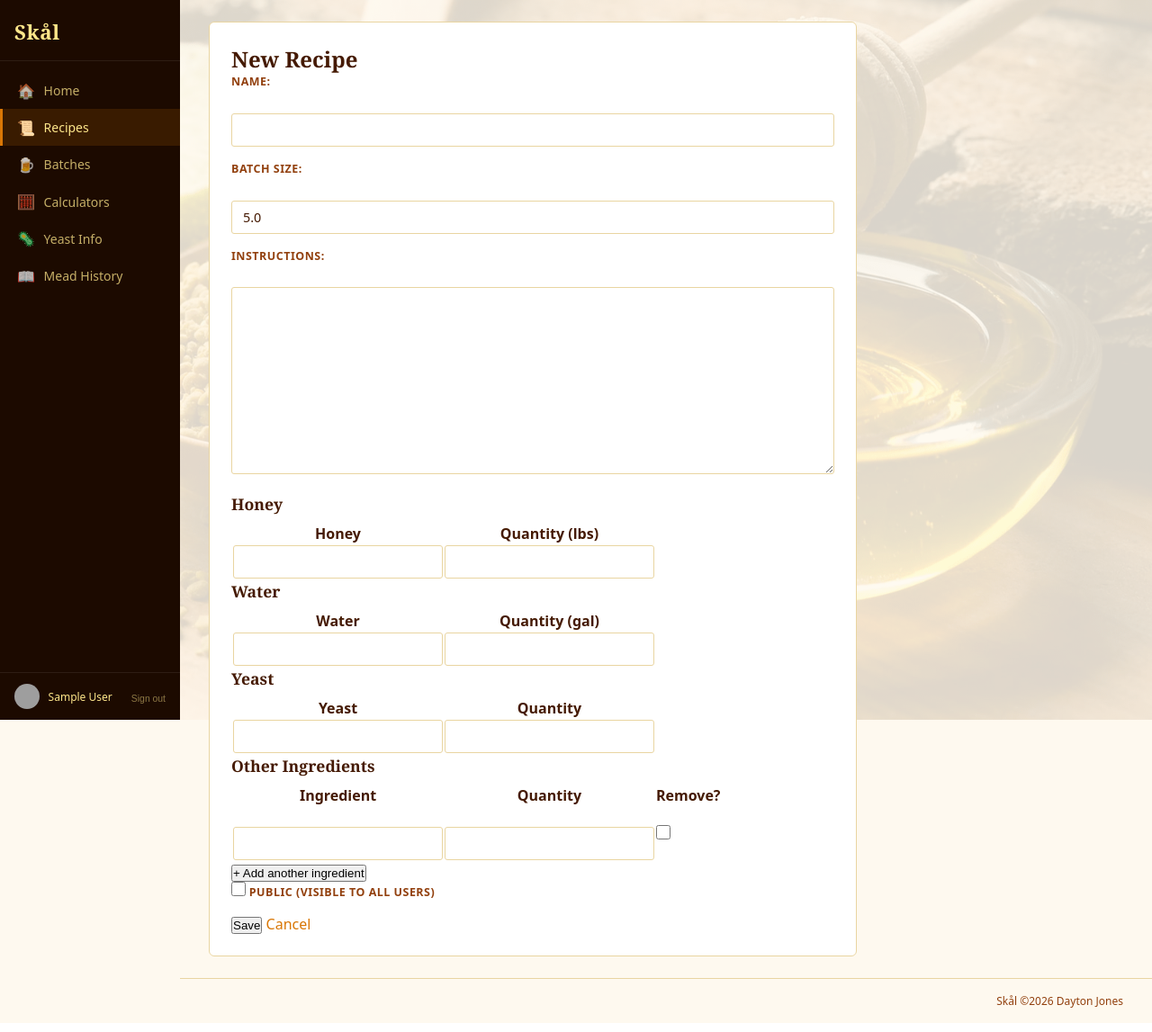
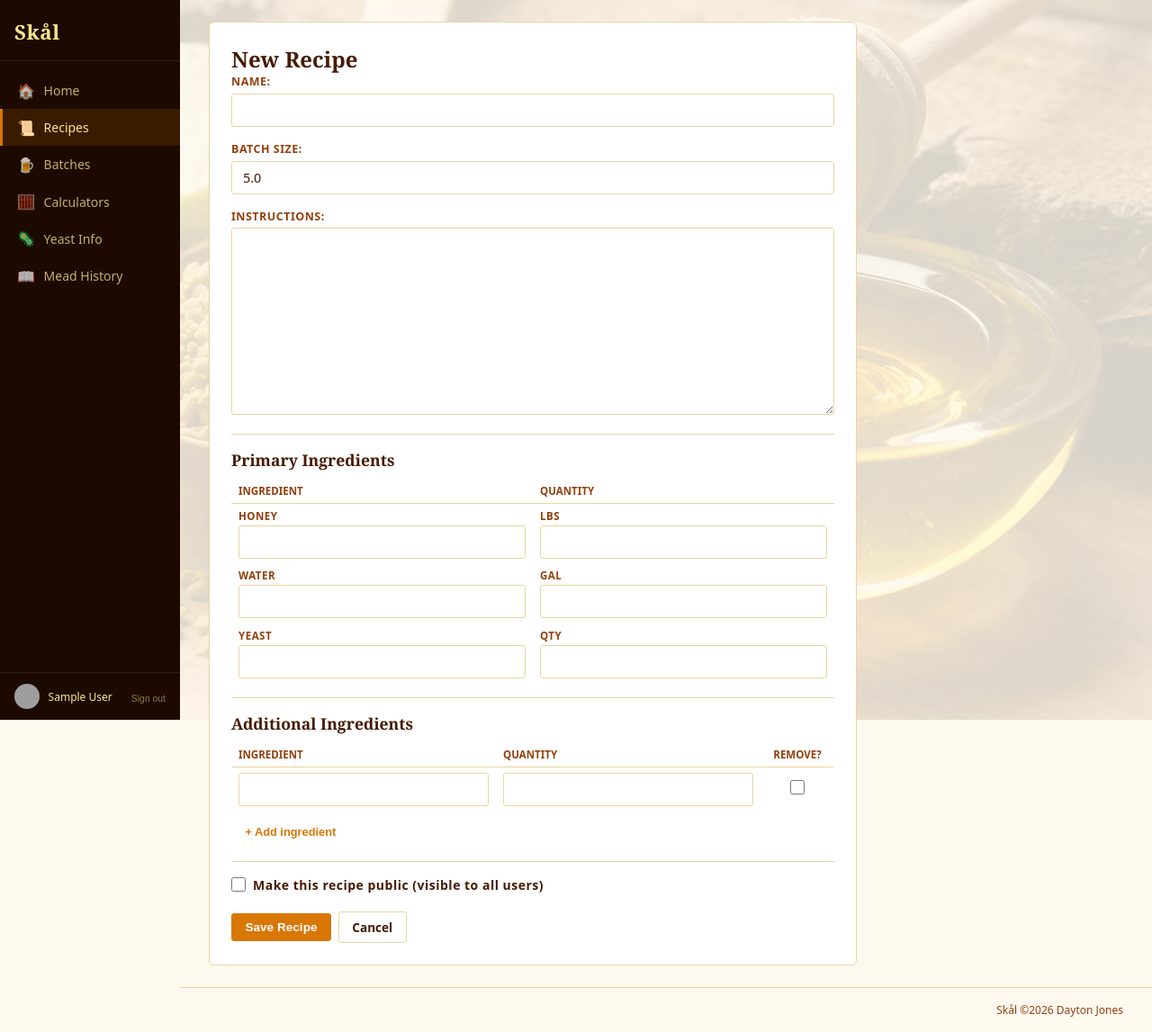
Before and after one commit to daytonjones/Skal, a Django app: page /recipes/new/ in a window 1280 px wide. Shown: the whole page at 90% size. Run offline with Django 5.2, Linux system fonts and the light colour scheme; the visitor is signed in with stand-in values (Sample User, id 1); data comes from the database, SQL or seed files in the repository; grey boxes are pictures that could not be loaded.

Commit message:
feat: recipe detail with Start Batch + Clone, redesigned form and delete pages
Co-Authored-By: Claude Sonnet 4.6 <noreply@anthropic.com>

```diff
--- a/templates/recipes/form.html
+++ b/templates/recipes/form.html
@@ -1,111 +1,111 @@
 {% extends "base.html" %}
 {% load static %}
-
 {% block title %}{% if object %}Edit{% else %}New{% endif %} Recipe{% endblock %}
 
 {% block content %}
 <div class="detail-panel">
-  <h1 class="text-2xl mb-4">{% if object %}Edit{% else %}New{% endif %} Recipe</h1>
+  <h1>{% if object %}Edit Recipe{% else %}New Recipe{% endif %}</h1>
 
   <form method="post">
     {% csrf_token %}
     {{ form.non_field_errors }}
 
-    <div class="form-group">
-      {{ form.name.label_tag }}<br>
-      {{ form.name }} {{ form.name.errors }}
-    </div>
+    <div class="form-group">{{ form.name.label_tag }}{{ form.name }}{{ form.name.errors }}</div>
+    <div class="form-group">{{ form.batch_size.label_tag }}{{ form.batch_size }}{{ form.batch_size.errors }}</div>
+    <div class="form-group">{{ form.instructions.label_tag }}{{ form.instructions }}{{ form.instructions.errors }}</div>
 
-    <div class="form-group">
-      {{ form.batch_size.label_tag }}<br>
-      {{ form.batch_size }} {{ form.batch_size.errors }}
-    </div>
+    <hr style="border:none;border-top:1px solid var(--border);margin:1rem 0;">
+    <h2>Primary Ingredients</h2>
 
-    <div class="form-group">
-      {{ form.instructions.label_tag }}<br>
-      {{ form.instructions }} {{ form.instructions.errors }}
-    </div>
-
-    <h2>Honey</h2>
-    <table class="form-table">
-      <thead><tr><th>Honey</th><th>Quantity (lbs)</th></tr></thead>
+    <table style="width:100%;border-collapse:collapse;font-size:0.875rem;margin-bottom:0.75rem;">
+      <thead>
+        <tr style="border-bottom:1px solid var(--border);">
+          <th style="text-align:left;padding:0.4rem 0.5rem;color:var(--brown-700);font-size:0.72rem;text-transform:uppercase;">Ingredient</th>
+          <th style="text-align:left;padding:0.4rem 0.5rem;color:var(--brown-700);font-size:0.72rem;text-transform:uppercase;">Quantity</th>
+        </tr>
+      </thead>
       <tbody>
         <tr>
-          <td>{{ form.honey }}<br>{{ form.honey.errors }}</td>
-          <td>{{ form.honey_quantity }}<br>{{ form.honey_quantity.errors }}</td>
+          <td style="padding:0.35rem 0.5rem;">
+            <label style="font-size:0.72rem;text-transform:uppercase;margin-bottom:0.2rem;">Honey</label>
+            {{ form.honey }}<br>{{ form.honey.errors }}
+          </td>
+          <td style="padding:0.35rem 0.5rem;">
+            <label style="font-size:0.72rem;text-transform:uppercase;margin-bottom:0.2rem;">lbs</label>
+            {{ form.honey_quantity }}<br>{{ form.honey_quantity.errors }}
+          </td>
         </tr>
-      </tbody>
-    </table>
-    <datalist id="honey-list">
-      {% for name in all_honey %}<option value="{{ name }}"></option>{% endfor %}
-    </datalist>
-
-    <h2>Water</h2>
-    <table class="form-table">
-      <thead><tr><th>Water</th><th>Quantity (gal)</th></tr></thead>
-      <tbody>
         <tr>
-          <td>{{ form.water }}<br>{{ form.water.errors }}</td>
-          <td>{{ form.water_quantity }}<br>{{ form.water_quantity.errors }}</td>
+          <td style="padding:0.35rem 0.5rem;">
+            <label style="font-size:0.72rem;text-transform:uppercase;margin-bottom:0.2rem;">Water</label>
+            {{ form.water }}<br>{{ form.water.errors }}
+          </td>
+          <td style="padding:0.35rem 0.5rem;">
+            <label style="font-size:0.72rem;text-transform:uppercase;margin-bottom:0.2rem;">gal</label>
+            {{ form.water_quantity }}<br>{{ form.water_quantity.errors }}
+          </td>
         </tr>
-      </tbody>
-    </table>
-    <datalist id="water-list">
-      {% for name in all_water %}<option value="{{ name }}"></option>{% endfor %}
-    </datalist>
-
-    <h2>Yeast</h2>
-    <table class="form-table">
-      <thead><tr><th>Yeast</th><th>Quantity</th></tr></thead>
-      <tbody>
         <tr>
-          <td>{{ form.yeast }}<br>{{ form.yeast.errors }}</td>
-          <td>{{ form.yeast_quantity }}<br>{{ form.yeast_quantity.errors }}</td>
-        </tr>
-      </tbody>
-    </table>
-    <datalist id="yeast-list">
-      {% for name in all_yeast %}<option value="{{ name }}"></option>{% endfor %}
-    </datalist>
-
-    <h2>Other Ingredients</h2>
-    {{ ingredient_formset.management_form }}
-    {{ ingredient_formset.non_form_errors }}
-
-    <datalist id="ingredient-list">
-      {% for name in all_ingredients %}<option value="{{ name }}"></option>{% endfor %}
-    </datalist>
-
-    <table class="form-table">
-      <thead><tr><th>Ingredient</th><th>Quantity</th><th>Remove?</th></tr></thead>
-      <tbody id="ingredient-rows">
-        {% for form in ingredient_formset %}
-          <tr>
-            <td>{{ form.ingredient_name.errors }}<br>{{ form.ingredient_name }}</td>
-            <td>{{ form.quantity.errors }}<br>{{ form.quantity }}</td>
-            <td>{{ form.DELETE }}</td>
-          </tr>
-        {% endfor %}
-        <tr id="empty-form-row" style="display: none;">
-          <td>{{ ingredient_formset.empty_form.ingredient_name }}</td>
-          <td>{{ ingredient_formset.empty_form.quantity }}</td>
-          <td>{{ ingredient_formset.empty_form.DELETE }}</td>
+          <td style="padding:0.35rem 0.5rem;">
+            <label style="font-size:0.72rem;text-transform:uppercase;margin-bottom:0.2rem;">Yeast</label>
+            {{ form.yeast }}<br>{{ form.yeast.errors }}
+          </td>
+          <td style="padding:0.35rem 0.5rem;">
+            <label style="font-size:0.72rem;text-transform:uppercase;margin-bottom:0.2rem;">Qty</label>
+            {{ form.yeast_quantity }}<br>{{ form.yeast_quantity.errors }}
+          </td>
         </tr>
       </tbody>
     </table>
 
-    <button type="button" id="add-ingredient" class="button secondary">
-      + Add another ingredient
-    </button>
+    <datalist id="honey-list">{% for n in all_honey %}<option value="{{ n }}">{% endfor %}</datalist>
+    <datalist id="water-list">{% for n in all_water %}<option value="{{ n }}">{% endfor %}</datalist>
+    <datalist id="yeast-list">{% for n in all_yeast %}<option value="{{ n }}">{% endfor %}</datalist>
 
-    <div class="form-group mt-4">
-      <label>
-        {{ form.is_public }} Public (visible to all users)
+    <hr style="border:none;border-top:1px solid var(--border);margin:1rem 0;">
+    <h2>Additional Ingredients</h2>
+
+    {{ ingredient_formset.management_form }}
+    {{ ingredient_formset.non_form_errors }}
+    <datalist id="ingredient-list">{% for n in all_ingredients %}<option value="{{ n }}">{% endfor %}</datalist>
+
+    <table style="width:100%;border-collapse:collapse;font-size:0.875rem;margin-bottom:0.5rem;">
+      <thead>
+        <tr style="border-bottom:1px solid var(--border);">
+          <th style="text-align:left;padding:0.4rem 0.5rem;color:var(--brown-700);font-size:0.72rem;text-transform:uppercase;">Ingredient</th>
+          <th style="text-align:left;padding:0.4rem 0.5rem;color:var(--brown-700);font-size:0.72rem;text-transform:uppercase;">Quantity</th>
+          <th style="padding:0.4rem 0.5rem;color:var(--brown-700);font-size:0.72rem;text-transform:uppercase;">Remove?</th>
+        </tr>
+      </thead>
+      <tbody id="ingredient-rows">
+        {% for subform in ingredient_formset %}
+          <tr>
+            <td style="padding:0.35rem 0.5rem;">{{ subform.ingredient_name.errors }}{{ subform.ingredient_name }}</td>
+            <td style="padding:0.35rem 0.5rem;">{{ subform.quantity.errors }}{{ subform.quantity }}</td>
+            <td style="padding:0.35rem 0.5rem;text-align:center;">{{ subform.DELETE }}</td>
+          </tr>
+        {% endfor %}
+        <tr id="empty-form-row" style="display:none;">
+          <td style="padding:0.35rem 0.5rem;">{{ ingredient_formset.empty_form.ingredient_name }}</td>
+          <td style="padding:0.35rem 0.5rem;">{{ ingredient_formset.empty_form.quantity }}</td>
+          <td style="padding:0.35rem 0.5rem;text-align:center;">{{ ingredient_formset.empty_form.DELETE }}</td>
+        </tr>
+      </tbody>
+    </table>
+    <button type="button" id="add-ingredient" class="btn btn-ghost" style="font-size:0.8rem;">+ Add ingredient</button>
+
+    <hr style="border:none;border-top:1px solid var(--border);margin:1rem 0;">
+    <div class="form-group" style="display:flex;align-items:center;gap:0.5rem;">
+      {{ form.is_public }}
+      <label for="{{ form.is_public.id_for_label }}" style="text-transform:none;font-size:0.875rem;color:var(--brown-900);margin:0;">
+        Make this recipe public (visible to all users)
       </label>
     </div>
 
-    <button type="submit" class="button">Save</button>
-    <a href="{% url 'recipes:index' %}" class="button secondary">Cancel</a>
+    <div class="btn-group" style="margin-top:1.25rem;">
+      <button type="submit" class="btn btn-primary">Save Recipe</button>
+      <a href="{% url 'recipes:index' %}" class="btn btn-secondary">Cancel</a>
+    </div>
   </form>
 </div>
 {% endblock %}
```
Also changed, not shown: templates/recipes/detail.html (+47 -48 lines), templates/recipes/recipe_confirm_delete.html (+12 -6 lines).
